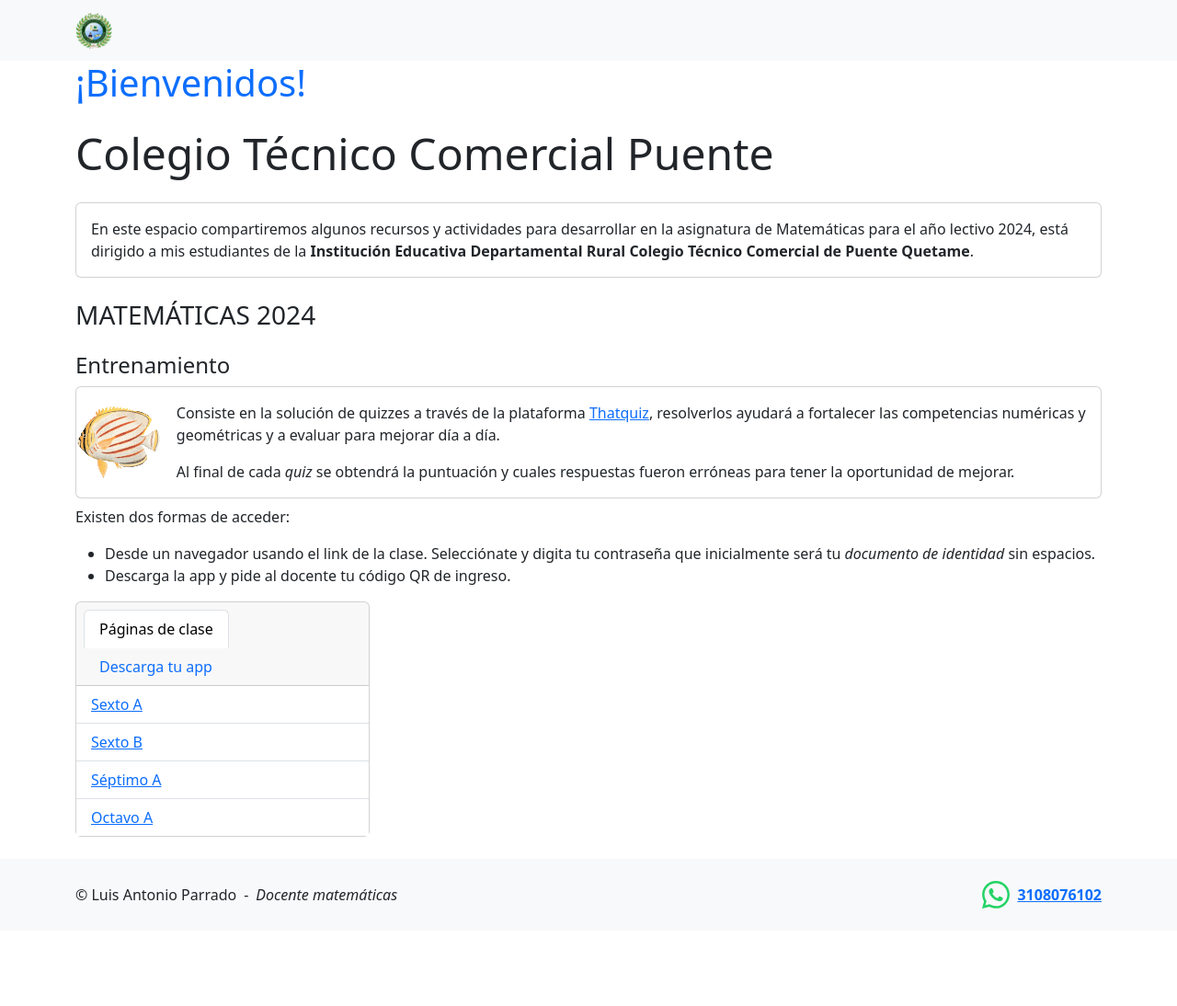
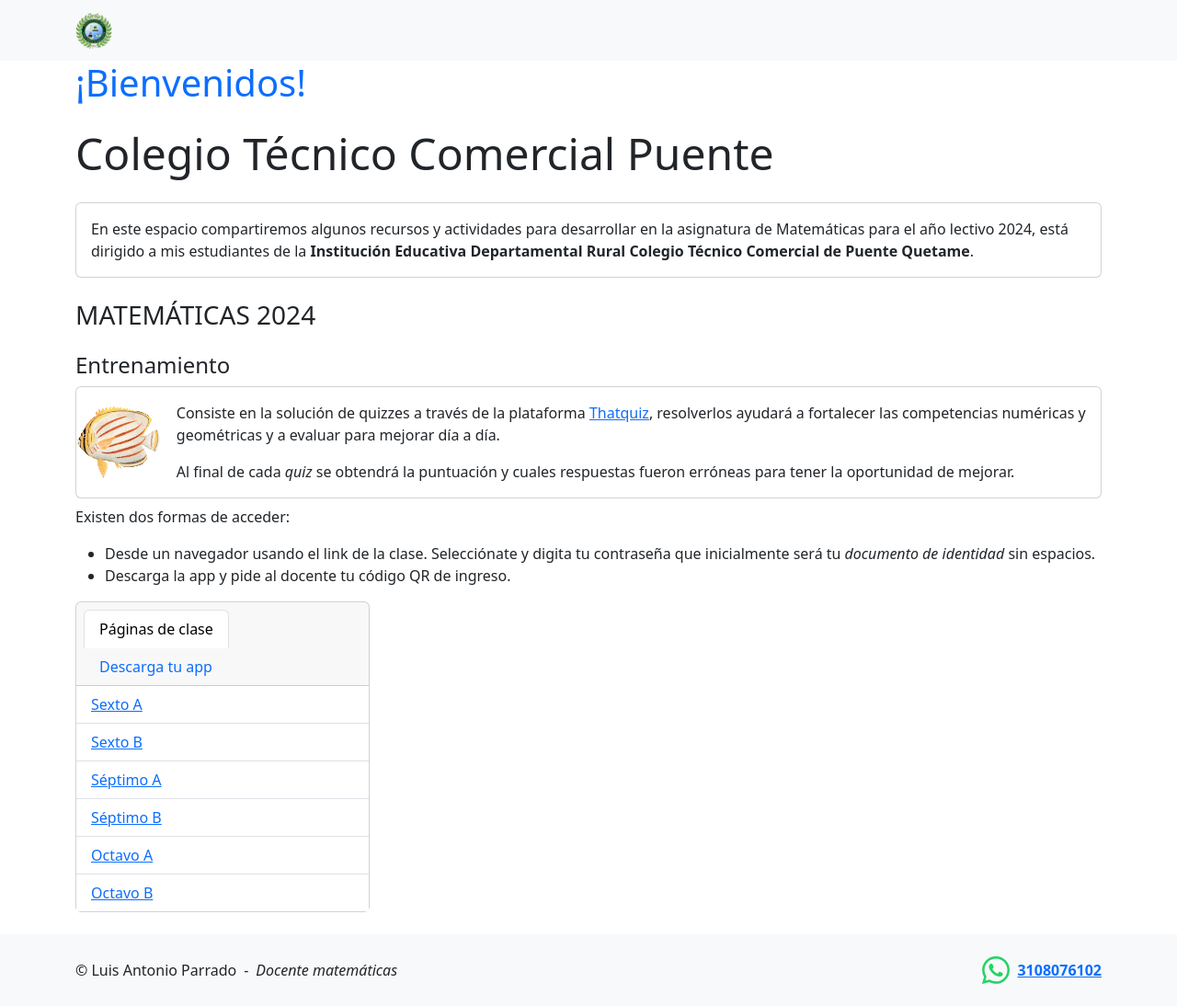
Before and after one commit to colegiopuente/math, a plain HTML site: page index.html in a window 1280 px wide. Shown: the whole page at 92% size. Before the commit the page ends 1012 px from the top, so only its background shows below. Drawn offline with nearby package versions, Linux system fonts and the light colour scheme.

Commit message:
Add new classes links

```diff
--- a/index.html
+++ b/index.html
@@ -83,7 +83,13 @@
                 <a href="https://www.thatquiz.org/es/classpage?01c124789ad9e50">Séptimo A</a>
               </li>
               <li class="list-group-item">
+                <a href="https://www.thatquiz.org/es/classpage?01c34569bdf9e5d">Séptimo B</a>
+              </li>
+              <li class="list-group-item">
                 <a href="https://www.thatquiz.org/es/classpage?01c3458abcf9e52">Octavo A</a>
+              </li>
+              <li class="list-group-item">
+                <a href="https://www.thatquiz.org/es/classpage?01c012358ac9e5c">Octavo B</a>
               </li>
             </ul>
 
```
